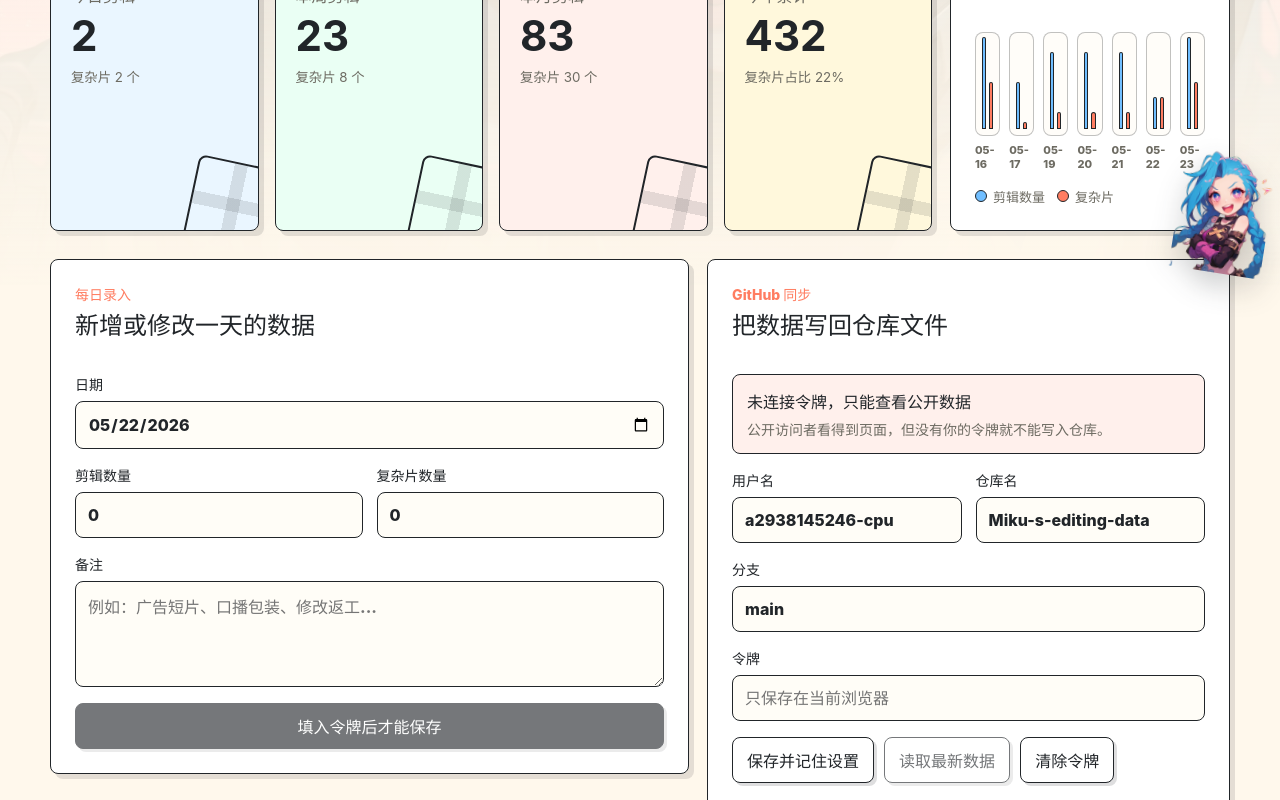
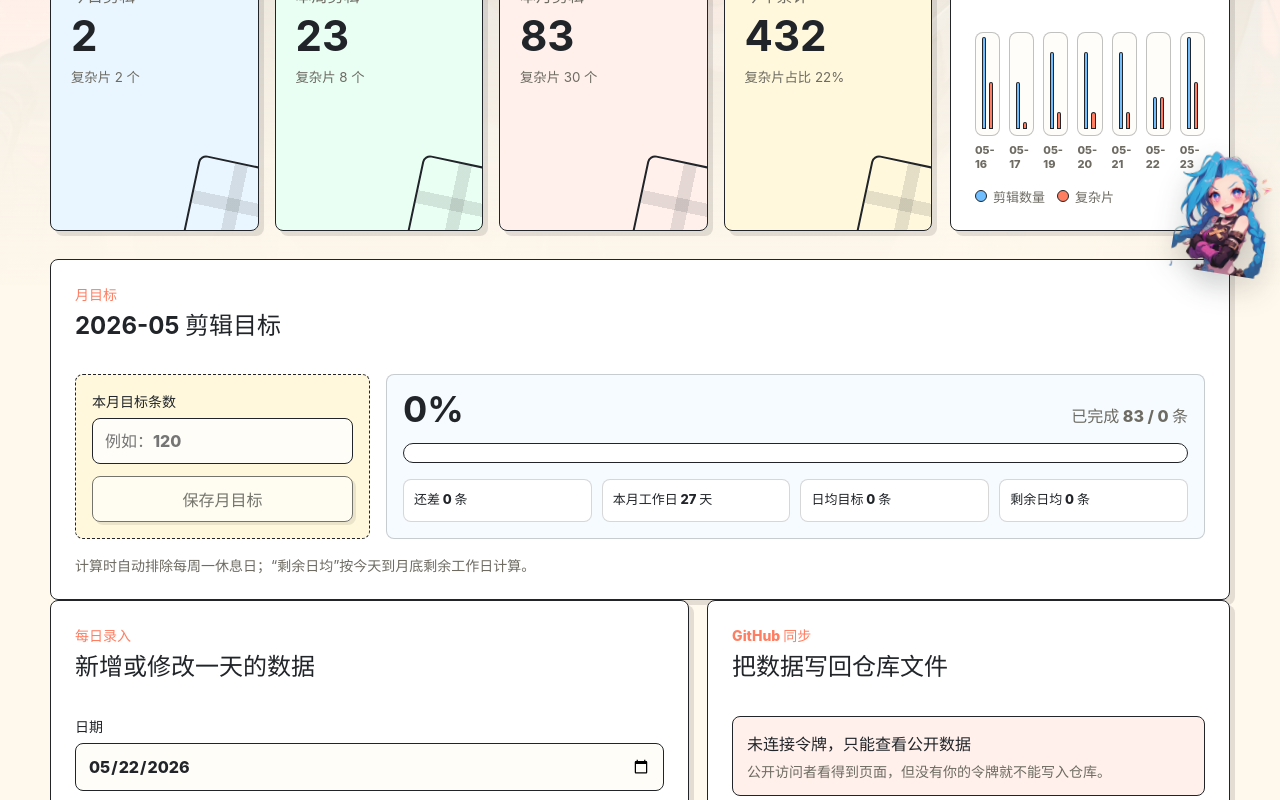
Before and after one commit to a2938145246-cpu/Miku-s-editing-data, a React (Vite) app: page / in a window 1280 px wide. Shown: the part 515-1315 px from the top of the page. Built offline with nearby package versions, Linux system fonts and the light colour scheme.

Commit message:
Add monthly editing goals

```diff
--- a/public/data/editing-records.json
+++ b/public/data/editing-records.json
@@ -1880,5 +1880,6 @@
       "createdAt": "2026-01-01T12:00:00.000+08:00",
       "updatedAt": "2026-05-23T13:11:56.425Z"
     }
-  ]
+  ],
+  "monthlyGoals": {}
 }
--- a/public/data/reports.json
+++ b/public/data/reports.json
@@ -9,7 +9,7 @@
       "activeDays": 19,
       "averagePerActiveDay": 4.4,
       "ratio": 36,
-      "generatedAt": "2026-05-23T13:13:26.378Z",
+      "generatedAt": "2026-05-23T14:25:24.876Z",
       "path": "reports/monthly-2026-05.md"
     },
     {
@@ -21,7 +21,7 @@
       "activeDays": 5,
       "averagePerActiveDay": 4.6,
       "ratio": 35,
-      "generatedAt": "2026-05-23T13:13:26.237Z",
+      "generatedAt": "2026-05-23T14:25:24.501Z",
       "path": "reports/weekly-2026-05-18.md"
     }
   ]
--- a/src/App.css
+++ b/src/App.css
@@ -895,6 +895,85 @@ button:disabled {
   background: #fff0ec;
 }
 
+.monthly-goal-panel {
+  margin-top: 18px;
+}
+
+.goal-layout {
+  display: grid;
+  grid-template-columns: minmax(260px, 0.36fr) minmax(0, 1fr);
+  gap: 16px;
+}
+
+.goal-input-box {
+  display: grid;
+  align-content: start;
+  gap: 12px;
+  padding: 16px;
+  border: 1px dashed var(--ink);
+  border-radius: 8px;
+  background: #fff8dc;
+}
+
+.goal-progress-box {
+  display: grid;
+  gap: 12px;
+  padding: 16px;
+  border: 1px solid rgba(33, 37, 41, 0.22);
+  border-radius: 8px;
+  background: #f6fbff;
+}
+
+.goal-progress-head {
+  display: flex;
+  flex-wrap: wrap;
+  align-items: baseline;
+  justify-content: space-between;
+  gap: 10px;
+}
+
+.goal-progress-head strong {
+  color: var(--ink);
+  font-size: 36px;
+  line-height: 1;
+}
+
+.goal-progress-head span {
+  color: var(--muted);
+  font-weight: 800;
+}
+
+.goal-bar {
+  height: 18px;
+  overflow: hidden;
+  border: 1px solid var(--ink);
+  border-radius: 999px;
+  background: #ffffff;
+}
+
+.goal-bar span {
+  display: block;
+  height: 100%;
+  border-radius: inherit;
+  background: linear-gradient(90deg, var(--mint), var(--blue));
+}
+
+.goal-stats {
+  display: grid;
+  grid-template-columns: repeat(4, minmax(0, 1fr));
+  gap: 10px;
+}
+
+.goal-stats span {
+  padding: 9px 10px;
+  border: 1px solid rgba(33, 37, 41, 0.18);
+  border-radius: 8px;
+  background: #ffffff;
+  color: var(--ink);
+  font-size: 13px;
+  font-weight: 800;
+}
+
 .import-panel,
 .maintenance-panel,
 .reports-panel {
@@ -1101,6 +1180,11 @@ button:disabled {
     grid-template-columns: 1fr;
   }
 
+  .goal-layout,
+  .goal-stats {
+    grid-template-columns: 1fr;
+  }
+
   .side-chart {
     order: -1;
   }
--- a/src/App.tsx
+++ b/src/App.tsx
@@ -23,6 +23,7 @@ type GitHubConfig = {
 
 type GitHubFile = {
   records: EditingRecord[]
+  monthlyGoals: Record<string, number>
   sha?: string
 }
 
@@ -85,6 +86,30 @@ function getWeekStart(date: string) {
 
 function getMonthKey(date: string) {
   return date.slice(0, 7)
+}
+
+function getMonthEnd(monthKey: string) {
+  const [year, month] = monthKey.split('-').map(Number)
+  return getChinaDateString(new Date(year, month, 0, 12))
+}
+
+function getWorkingDaysInMonth(monthKey: string) {
+  const endDate = getMonthEnd(monthKey)
+  const days = Number(endDate.slice(8, 10))
+  return Array.from({ length: days }, (_, index) => {
+    const date = `${monthKey}-${String(index + 1).padStart(2, '0')}`
+    return parseDate(date).getDay() !== 1
+  }).filter(Boolean).length
+}
+
+function getRemainingWorkingDays(monthKey: string, today: string) {
+  const monthEnd = getMonthEnd(monthKey)
+  const startDay = today.startsWith(monthKey) ? Number(today.slice(8, 10)) : 1
+  const endDay = Number(monthEnd.slice(8, 10))
+  return Array.from({ length: endDay - startDay + 1 }, (_, index) => {
+    const date = `${monthKey}-${String(startDay + index).padStart(2, '0')}`
+    return parseDate(date).getDay() !== 1
+  }).filter(Boolean).length
 }
 
 function getWeekEnd(date: string) {
@@ -157,8 +182,14 @@ async function fetchPublicRecords() {
   if (!response.ok) {
     throw new Error('没有读取到公开数据文件')
   }
-  const payload = (await response.json()) as { records?: EditingRecord[] }
-  return normalizeRecords(payload.records ?? [])
+  const payload = (await response.json()) as {
+    records?: EditingRecord[]
+    monthlyGoals?: Record<string, number>
+  }
+  return {
+    records: normalizeRecords(payload.records ?? []),
+    monthlyGoals: payload.monthlyGoals ?? {},
+  }
 }
 
 async function fetchReports() {
@@ -464,10 +495,12 @@ async function fetchRecordsFromGitHub(config: GitHubConfig): Promise<GitHubFile>
   const payload = (await response.json()) as { content: string; sha: string }
   const data = JSON.parse(decodeBase64Utf8(payload.content)) as {
     records?: EditingRecord[]
+    monthlyGoals?: Record<string, number>
   }
 
   return {
     records: normalizeRecords(data.records ?? []),
+    monthlyGoals: data.monthlyGoals ?? {},
     sha: payload.sha,
   }
 }
@@ -475,9 +508,14 @@ async function fetchRecordsFromGitHub(config: GitHubConfig): Promise<GitHubFile>
 async function saveRecordsToGitHub(
   config: GitHubConfig,
   records: EditingRecord[],
+  monthlyGoals: Record<string, number>,
   sha?: string,
 ) {
-  const content = `${JSON.stringify({ records: normalizeRecords(records) }, null, 2)}\n`
+  const content = `${JSON.stringify(
+    { records: normalizeRecords(records), monthlyGoals },
+    null,
+    2,
+  )}\n`
   const response = await fetch(
     `https://api.github.com/repos/${config.owner}/${config.repo}/contents/${DATA_PATH}`,
     {
@@ -523,6 +561,8 @@ function csvEscape(value: string | number) {
 
 function App() {
   const [records, setRecords] = useState<EditingRecord[]>([])
+  const [monthlyGoals, setMonthlyGoals] = useState<Record<string, number>>({})
+  const [monthlyGoalDraft, setMonthlyGoalDraft] = useState('')
   const [form, setForm] = useState(defaultForm)
   const [filters, setFilters] = useState({
     keyword: '',
@@ -547,9 +587,13 @@ function App() {
 
   useEffect(() => {
     fetchPublicRecords()
-      .then((loadedRecords) => {
-        setRecords(loadedRecords)
-        setStatus(`已读取 ${loadedRecords.length} 条记录`)
+      .then((loadedData) => {
+        setRecords(loadedData.records)
+        setMonthlyGoals(loadedData.monthlyGoals)
+        setMonthlyGoalDraft(
+          String(loadedData.monthlyGoals[getMonthKey(getChinaDateString(new Date()))] ?? ''),
+        )
+        setStatus(`已读取 ${loadedData.records.length} 条记录`)
       })
       .catch((error: Error) => setStatus(error.message))
     fetchReports().then(setReports)
@@ -572,6 +616,23 @@ function App() {
     (record) => getMonthKey(record.date) === currentMonth,
   )
   const yearRecords = records.filter((record) => record.date.startsWith(currentYear))
+  const monthTotals = getTotals(monthRecords)
+  const currentMonthGoal = monthlyGoals[currentMonth] ?? 0
+  const monthWorkingDays = getWorkingDaysInMonth(currentMonth)
+  const remainingWorkingDays = getRemainingWorkingDays(currentMonth, today)
+  const remainingToGoal = Math.max(currentMonthGoal - monthTotals.editCount, 0)
+  const monthlyProgress =
+    currentMonthGoal > 0
+      ? Math.min(100, Math.round((monthTotals.editCount / currentMonthGoal) * 100))
+      : 0
+  const monthlyDailyTarget =
+    currentMonthGoal > 0 && monthWorkingDays > 0
+      ? Math.round((currentMonthGoal / monthWorkingDays) * 10) / 10
+      : 0
+  const remainingDailyTarget =
+    remainingToGoal > 0 && remainingWorkingDays > 0
+      ? Math.round((remainingToGoal / remainingWorkingDays) * 10) / 10
+      : 0
 
   const summary = [
     {
@@ -588,8 +649,8 @@ function App() {
     },
     {
       label: '本月剪辑',
-      value: getTotals(monthRecords).editCount,
-      sub: `复杂片 ${getTotals(monthRecords).complexCount} 个`,
+      value: monthTotals.editCount,
+      sub: `复杂片 ${monthTotals.complexCount} 个`,
       tone: 'coral',
     },
     {
@@ -665,6 +726,8 @@ function App() {
       setStatus('正在从 GitHub 读取最新数据...')
       const githubFile = await fetchRecordsFromGitHub(config)
       setRecords(githubFile.records)
+      setMonthlyGoals(githubFile.monthlyGoals)
+      setMonthlyGoalDraft(String(githubFile.monthlyGoals[currentMonth] ?? ''))
       setFileSha(githubFile.sha)
       setStatus(`已从 GitHub 读取 ${githubFile.records.length} 条记录`)
     } catch (error) {
@@ -681,8 +744,12 @@ function App() {
     setStatus('正在保存到 GitHub...')
     try {
       const latestFile = fileSha
-        ? { records, sha: fileSha }
+        ? { records, monthlyGoals, sha: fileSha }
         : await fetchRecordsFromGitHub(config)
+      const mergedGoals = {
+        ...latestFile.monthlyGoals,
+        ...monthlyGoals,
+      }
       const mergedRecords = normalizeRecords([
         ...latestFile.records.filter(
           (record) => !nextRecords.some((nextRecord) => nextRecord.date === record.date),
@@ -692,9 +759,11 @@ function App() {
       const nextSha = await saveRecordsToGitHub(
         config,
         mergedRecords,
+        mergedGoals,
         latestFile.sha,
       )
       setRecords(mergedRecords)
+      setMonthlyGoals(mergedGoals)
       setFileSha(nextSha)
       setStatus(successText)
       return true
@@ -718,19 +787,78 @@ function App() {
     setStatus('正在保存到 GitHub...')
     try {
       const latestFile = fileSha
-        ? { sha: fileSha }
+        ? { monthlyGoals, sha: fileSha }
         : await fetchRecordsFromGitHub(config)
+      const mergedGoals = {
+        ...latestFile.monthlyGoals,
+        ...monthlyGoals,
+      }
       const nextSha = await saveRecordsToGitHub(
         config,
         normalizeRecords(nextRecords),
+        mergedGoals,
         latestFile.sha,
       )
+      setMonthlyGoals(mergedGoals)
       setFileSha(nextSha)
       setStatus(successText)
       return true
     } catch (error) {
       setStatus((error as Error).message)
       return false
+    } finally {
+      setIsSaving(false)
+    }
+  }
+
+  async function saveMonthlyGoal() {
+    if (!requireGitHubConnection()) {
+      return
+    }
+
+    const trimmedGoal = monthlyGoalDraft.trim()
+    const nextGoal = Math.max(0, Number(trimmedGoal || 0))
+    if (!Number.isFinite(nextGoal)) {
+      setStatus('请输入有效的月目标数字')
+      return
+    }
+
+    const nextGoals = { ...monthlyGoals }
+    if (trimmedGoal.length === 0 || nextGoal === 0) {
+      delete nextGoals[currentMonth]
+    } else {
+      nextGoals[currentMonth] = Math.round(nextGoal)
+    }
+
+    setIsSaving(true)
+    setStatus('正在保存月目标...')
+    try {
+      const latestFile = fileSha
+        ? { records, monthlyGoals, sha: fileSha }
+        : await fetchRecordsFromGitHub(config)
+      const mergedGoals = {
+        ...latestFile.monthlyGoals,
+        ...nextGoals,
+      }
+      if (trimmedGoal.length === 0 || nextGoal === 0) {
+        delete mergedGoals[currentMonth]
+      }
+      const nextSha = await saveRecordsToGitHub(
+        config,
+        normalizeRecords(latestFile.records),
+        mergedGoals,
+        latestFile.sha,
+      )
+      setRecords(normalizeRecords(latestFile.records))
+      setMonthlyGoals(mergedGoals)
+      setFileSha(nextSha)
+      setStatus(
+        mergedGoals[currentMonth]
+          ? `已保存 ${currentMonth} 月目标：${mergedGoals[currentMonth]} 条`
+          : `已清空 ${currentMonth} 月目标`,
+      )
+    } catch (error) {
+      setStatus((error as Error).message)
     } finally {
       setIsSaving(false)
     }
@@ -901,7 +1029,11 @@ function App() {
     if (format === 'json') {
       createDownload(
         `剪辑数据备份-${fileDate}.json`,
-        `${JSON.stringify({ records: normalizeRecords(records) }, null, 2)}\n`,
+        `${JSON.stringify(
+          { records: normalizeRecords(records), monthlyGoals },
+          null,
+          2,
+        )}\n`,
         'application/json;charset=utf-8',
       )
       setStatus('已导出 JSON 备份')
@@ -1043,6 +1175,54 @@ function App() {
             <span>复杂片</span>
           </div>
         </aside>
+      </section>
+
+      <section className="panel monthly-goal-panel" aria-label="月目标进度">
+        <div className="section-heading">
+          <p>月目标</p>
+          <h2>{currentMonth} 剪辑目标</h2>
+        </div>
+        <div className="goal-layout">
+          <div className="goal-input-box">
+            <label>
+              本月目标条数
+              <input
+                min="0"
+                type="number"
+                placeholder="例如：120"
+                value={monthlyGoalDraft}
+                onChange={(event) => setMonthlyGoalDraft(event.target.value)}
+              />
+            </label>
+            <button
+              type="button"
+              disabled={isSaving || !isGitHubReady}
+              onClick={() => void saveMonthlyGoal()}
+            >
+              保存月目标
+            </button>
+          </div>
+          <div className="goal-progress-box">
+            <div className="goal-progress-head">
+              <strong>{monthlyProgress}%</strong>
+              <span>
+                已完成 {monthTotals.editCount} / {currentMonthGoal || 0} 条
+              </span>
+            </div>
+            <div className="goal-bar" aria-hidden="true">
+              <span style={{ width: `${monthlyProgress}%` }}></span>
+            </div>
+            <div className="goal-stats">
+              <span>还差 {remainingToGoal} 条</span>
+              <span>本月工作日 {monthWorkingDays} 天</span>
+              <span>日均目标 {monthlyDailyTarget} 条</span>
+              <span>剩余日均 {remainingDailyTarget} 条</span>
+            </div>
+          </div>
+        </div>
+        <p className="helper-text">
+          计算时自动排除每周一休息日；“剩余日均”按今天到月底剩余工作日计算。
+        </p>
       </section>
 
       <section className="work-grid">
```
Also changed, not shown: public/reports/monthly-2026-05.md (+1 -1 lines), public/reports/weekly-2026-05-18.md (+1 -1 lines), 1 other file (tests, documents, lock files or other folders).
